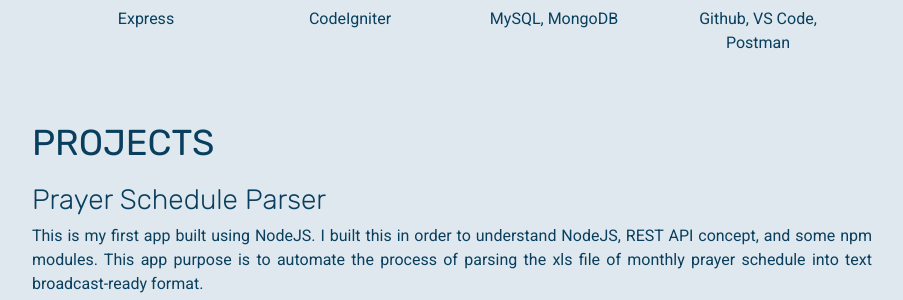
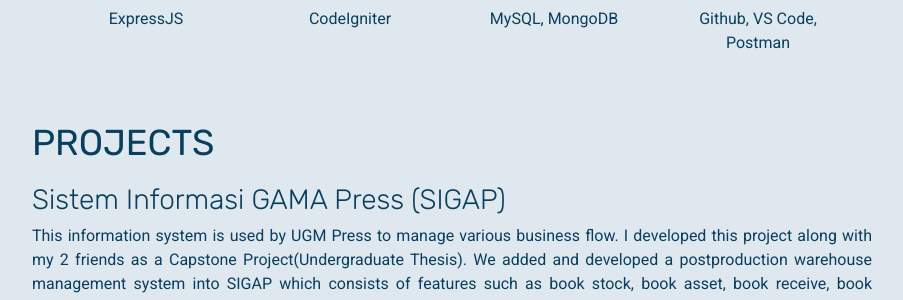
Before and after one commit to ichsanna/ichsanna.github.io, a plain HTML site: page index.html in a window 1280 px wide. Shown: the part 1191-1491 px from the top of the page, without its empty margins (188-1091 px from the left). Drawn offline with nearby package versions, Linux system fonts and the light colour scheme.

Commit message:
Reversed project order

```diff
--- a/index.html
+++ b/index.html
@@ -81,7 +81,7 @@
                         <i class="fa-brands fa-node"></i>
                     </div>
                     <p class="skills-caption">NodeJS</p>
-                    <p class="skills-techs">Express</p>
+                    <p class="skills-techs">ExpressJS</p>
                 </div>
                 <div class="container skills-list">
                     <div class="skills-icon">
--- a/js/script.js
+++ b/js/script.js
@@ -44,6 +44,7 @@ const projects = [
 ]
 
 function fetchproject() {
+    projects.reverse()
     let selector = $(".projects")
     let techs
     selector.append('<h1 class="section-name">PROJECTS</h1>')
```
